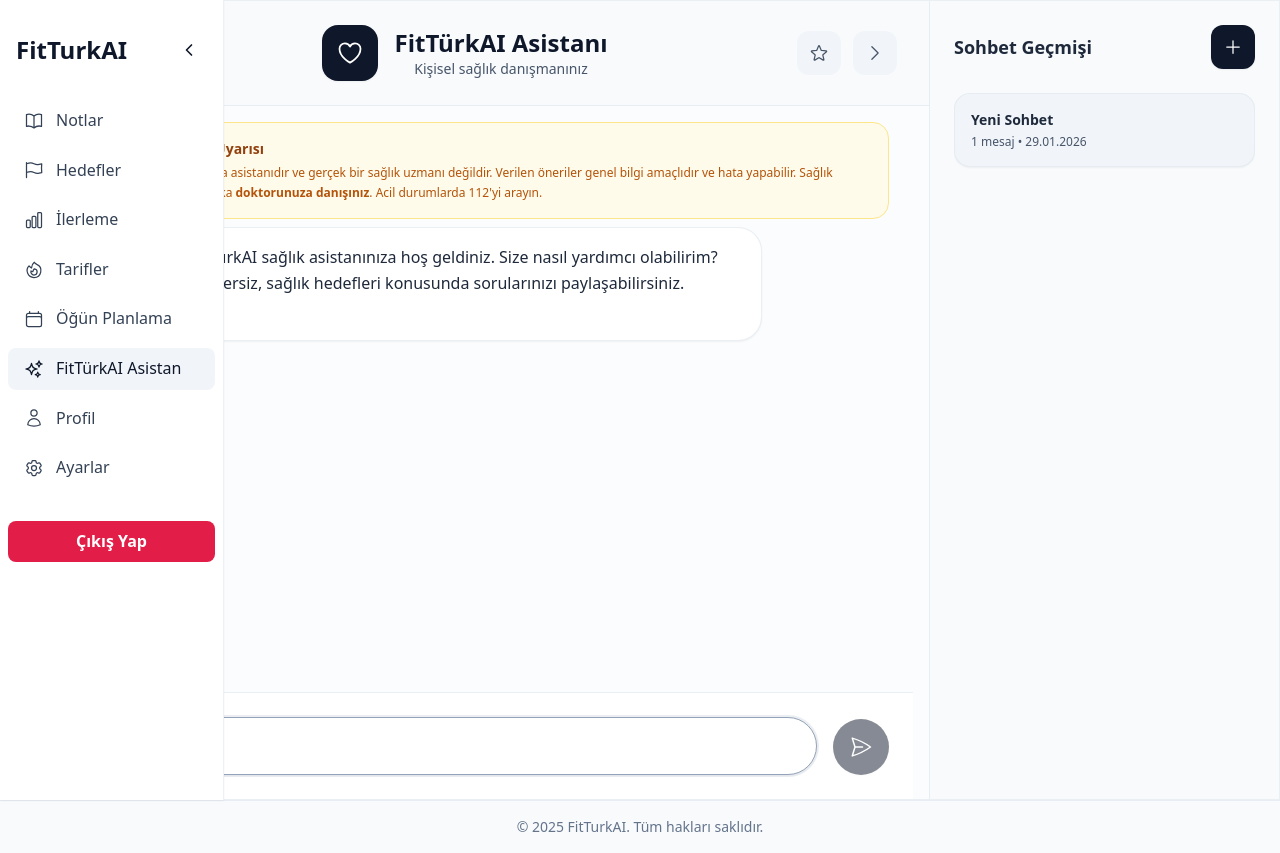
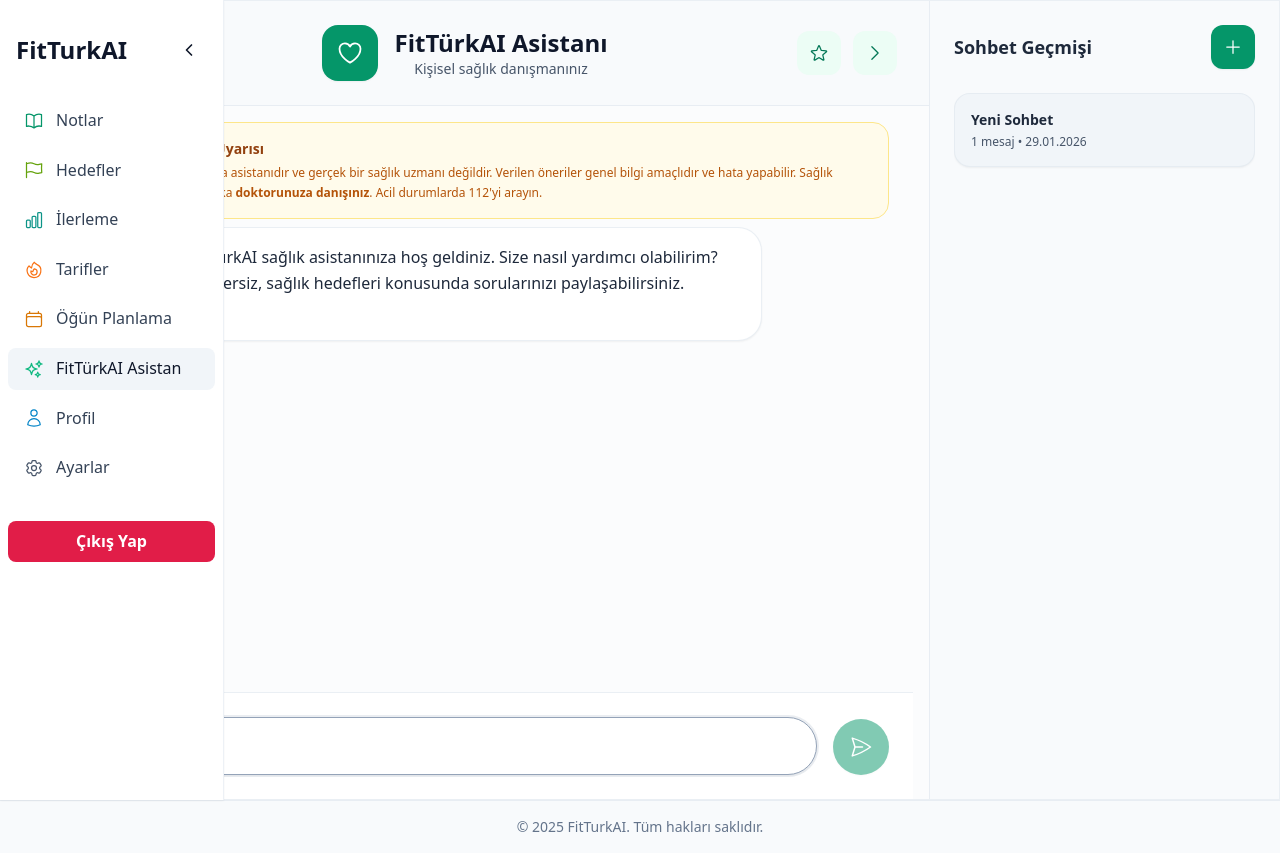
Before and after one commit to Kagankakao/FitTurkAI, a Next.js app in the folder FitTürkAI Web Demo/: page /chat in a window 1280 px wide. Built offline with nearby package versions, Linux system fonts and the light colour scheme; no server answers.

Commit message:
feat: add green diet accents
Colorize sidebar and chat icons with green-forward accents
for a fresher, diet-focused UI.

```diff
--- a/FitTürkAI Web Demo/src/app/chat/page.tsx
+++ b/FitTürkAI Web Demo/src/app/chat/page.tsx
@@ -305,7 +305,7 @@ export default function ChatPage() {
               {/* Başlık - Merkezi */}
               <div className="flex items-center gap-4">
                 {/* Logo */}
-                <div className="w-14 h-14 bg-slate-900 rounded-2xl flex items-center justify-center shadow-sm">
+                <div className="w-14 h-14 bg-emerald-600 rounded-2xl flex items-center justify-center shadow-sm">
                   <HeartIcon className="w-7 h-7 text-white" />
                 </div>
 
@@ -329,8 +329,8 @@ export default function ChatPage() {
                   whileTap={{ scale: 0.95 }}
                   className={`p-3 rounded-xl transition-all duration-200 ${
                     currentSession.isFavorite
-                      ? 'bg-slate-900 text-white shadow-sm'
-                      : 'bg-slate-100 dark:bg-slate-800 text-slate-600 dark:text-slate-300 hover:bg-slate-200 dark:hover:bg-slate-700'
+                      ? 'bg-emerald-600 text-white shadow-sm'
+                      : 'bg-emerald-50 dark:bg-slate-800 text-emerald-700 dark:text-emerald-200 hover:bg-emerald-100 dark:hover:bg-slate-700'
                   }`}
                   title="Sohbeti Favorile"
                 >
@@ -342,7 +342,7 @@ export default function ChatPage() {
                   onClick={() => setSidebarOpen(!sidebarOpen)}
                   whileHover={{ scale: 1.05 }}
                   whileTap={{ scale: 0.95 }}
-                className="p-3 rounded-xl bg-slate-100 dark:bg-slate-800 text-slate-600 dark:text-slate-300 hover:bg-slate-200 dark:hover:bg-slate-700 transition-all duration-200"
+                className="p-3 rounded-xl bg-emerald-50 dark:bg-slate-800 text-emerald-700 dark:text-emerald-200 hover:bg-emerald-100 dark:hover:bg-slate-700 transition-all duration-200"
                 >
                   {sidebarOpen ? (
                     <ChevronRightIcon className="w-5 h-5" />
@@ -397,8 +397,8 @@ export default function ChatPage() {
                           {/* Avatar */}
                           <div className={`flex-shrink-0 w-10 h-10 rounded-full flex items-center justify-center shadow-sm ${
                             message.isUser
-                              ? 'bg-slate-900'
-                              : 'bg-slate-700'
+                              ? 'bg-emerald-600'
+                              : 'bg-teal-600'
                           }`}>
                             {message.isUser ? (
                               <UserIcon className="w-5 h-5 text-white" />
@@ -448,7 +448,7 @@ export default function ChatPage() {
                       className="flex justify-start"
                     >
                       <div className="flex items-end gap-3 max-w-[85%]">
-                        <div className="w-10 h-10 bg-slate-700 rounded-full flex items-center justify-center shadow-sm">
+                        <div className="w-10 h-10 bg-teal-600 rounded-full flex items-center justify-center shadow-sm">
                           <SparklesIcon className="w-5 h-5 text-white" />
                         </div>
                         <div className="bg-white dark:bg-slate-900 border border-slate-200/70 dark:border-slate-800/70 rounded-3xl rounded-bl-lg px-5 py-4 shadow-sm">
@@ -490,7 +490,7 @@ export default function ChatPage() {
                       whileHover={{ scale: 1.05 }}
                       whileTap={{ scale: 0.95 }}
                       disabled={isLoading || !input.trim()}
-                      className="p-4 rounded-full bg-slate-900 hover:bg-slate-800 text-white font-semibold shadow-sm transition-all duration-200 disabled:opacity-50 disabled:cursor-not-allowed disabled:hover:scale-100"
+                      className="p-4 rounded-full bg-emerald-600 hover:bg-emerald-500 text-white font-semibold shadow-sm transition-all duration-200 disabled:opacity-50 disabled:cursor-not-allowed disabled:hover:scale-100"
                       aria-label="Mesaj Gönder"
                     >
                       <PaperAirplaneIcon className="w-6 h-6" />
@@ -520,7 +520,7 @@ export default function ChatPage() {
                       onClick={createNewSession}
                       whileHover={{ scale: 1.05 }}
                       whileTap={{ scale: 0.95 }}
-                      className="p-3 rounded-xl bg-slate-900 text-white shadow-sm hover:bg-slate-800 transition-all duration-200"
+                      className="p-3 rounded-xl bg-emerald-600 text-white shadow-sm hover:bg-emerald-500 transition-all duration-200"
                     >
                       <PlusIcon className="w-5 h-5" />
                     </motion.button>
--- a/FitTürkAI Web Demo/src/components/layout/DashboardSidebar.tsx
+++ b/FitTürkAI Web Demo/src/components/layout/DashboardSidebar.tsx
@@ -18,14 +18,14 @@ import { useState } from 'react';
 import { Menu, ChevronLeft, ChevronRight } from 'react-feather';
 
 const links = [
-  { name: 'Notlar', href: '/notes', icon: BookOpenIcon },
-  { name: 'Hedefler', href: '/goals', icon: FlagIcon },
-  { name: 'İlerleme', href: '/progress', icon: ChartBarIcon },
-  { name: 'Tarifler', href: '/recipes', icon: FireIcon },
-  { name: 'Öğün Planlama', href: '/meal-planning', icon: CalendarIcon },
-  { name: 'FitTürkAI Asistan', href: '/chat', icon: SparklesIcon },
-  { name: 'Profil', href: '/profile', icon: UserIcon },
-  { name: 'Ayarlar', href: '/dashboard', icon: Cog6ToothIcon },
+  { name: 'Notlar', href: '/notes', icon: BookOpenIcon, color: 'text-emerald-600 dark:text-emerald-400' },
+  { name: 'Hedefler', href: '/goals', icon: FlagIcon, color: 'text-lime-600 dark:text-lime-400' },
+  { name: 'İlerleme', href: '/progress', icon: ChartBarIcon, color: 'text-teal-600 dark:text-teal-400' },
+  { name: 'Tarifler', href: '/recipes', icon: FireIcon, color: 'text-orange-500 dark:text-orange-400' },
+  { name: 'Öğün Planlama', href: '/meal-planning', icon: CalendarIcon, color: 'text-amber-600 dark:text-amber-400' },
+  { name: 'FitTürkAI Asistan', href: '/chat', icon: SparklesIcon, color: 'text-emerald-500 dark:text-emerald-400' },
+  { name: 'Profil', href: '/profile', icon: UserIcon, color: 'text-sky-600 dark:text-sky-400' },
+  { name: 'Ayarlar', href: '/dashboard', icon: Cog6ToothIcon, color: 'text-slate-600 dark:text-slate-400' },
 ];
 
 export default function DashboardSidebar() {
@@ -75,7 +75,7 @@ export default function DashboardSidebar() {
                 : 'text-slate-700 dark:text-slate-200'
             } ${collapsed ? 'justify-center px-2' : ''}`}
           >
-            <link.icon className="w-5 h-5" />
+            <link.icon className={`w-5 h-5 ${link.color}`} />
             {!collapsed && link.name}
           </Link>
         ))}
--- a/FitTürkAI Web Demo/src/components/layout/DrawerSidebar.tsx
+++ b/FitTürkAI Web Demo/src/components/layout/DrawerSidebar.tsx
@@ -14,12 +14,12 @@ import {
 import { useRouter } from 'next/navigation';
 
 const links = [
-  { name: 'Profil', href: '/profile', icon: UserIcon },
-  { name: 'Notlar', href: '/notes', icon: BookOpenIcon },
-  { name: 'Hedefler', href: '/goals', icon: FlagIcon },
-  { name: 'İlerleme', href: '/progress', icon: ChartBarIcon },
-  { name: 'Tarifler', href: '/recipes', icon: FireIcon },
-  { name: 'Ayarlar', href: '/dashboard', icon: Settings },
+  { name: 'Profil', href: '/profile', icon: UserIcon, color: 'text-sky-600 dark:text-sky-400' },
+  { name: 'Notlar', href: '/notes', icon: BookOpenIcon, color: 'text-emerald-600 dark:text-emerald-400' },
+  { name: 'Hedefler', href: '/goals', icon: FlagIcon, color: 'text-lime-600 dark:text-lime-400' },
+  { name: 'İlerleme', href: '/progress', icon: ChartBarIcon, color: 'text-teal-600 dark:text-teal-400' },
+  { name: 'Tarifler', href: '/recipes', icon: FireIcon, color: 'text-orange-500 dark:text-orange-400' },
+  { name: 'Ayarlar', href: '/dashboard', icon: Settings, color: 'text-slate-600 dark:text-slate-400' },
 ];
 
 export default function DrawerSidebar({ open, onClose }: { open: boolean; onClose: () => void }) {
@@ -64,7 +64,7 @@ export default function DrawerSidebar({ open, onClose }: { open: boolean; onClos
                   className="flex items-center gap-3 px-4 py-3 rounded-lg font-medium transition-all duration-200 hover:bg-slate-100 dark:hover:bg-slate-800 text-slate-700 dark:text-slate-200 text-base"
                   onClick={onClose}
                 >
-                  <link.icon className="w-6 h-6" />
+                  <link.icon className={`w-6 h-6 ${link.color}`} />
                   {link.name}
                 </Link>
               ))}
```
